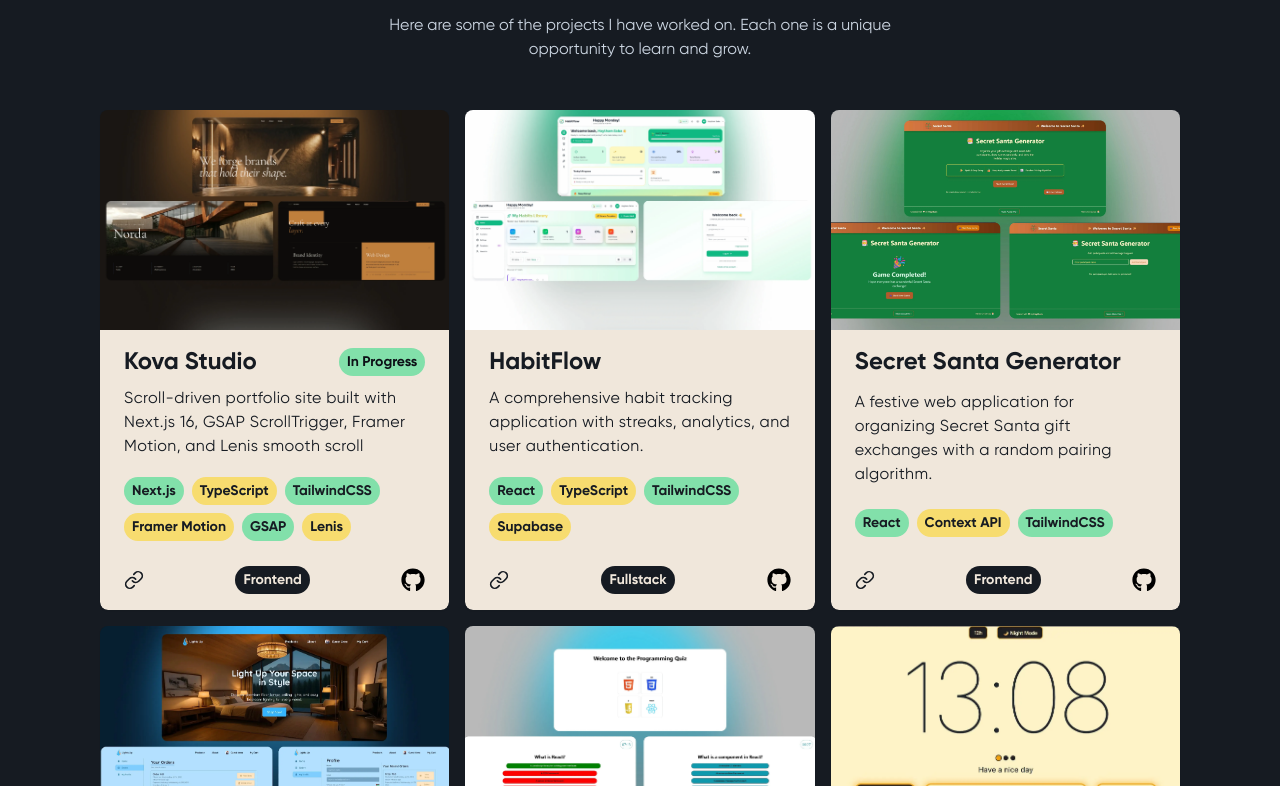
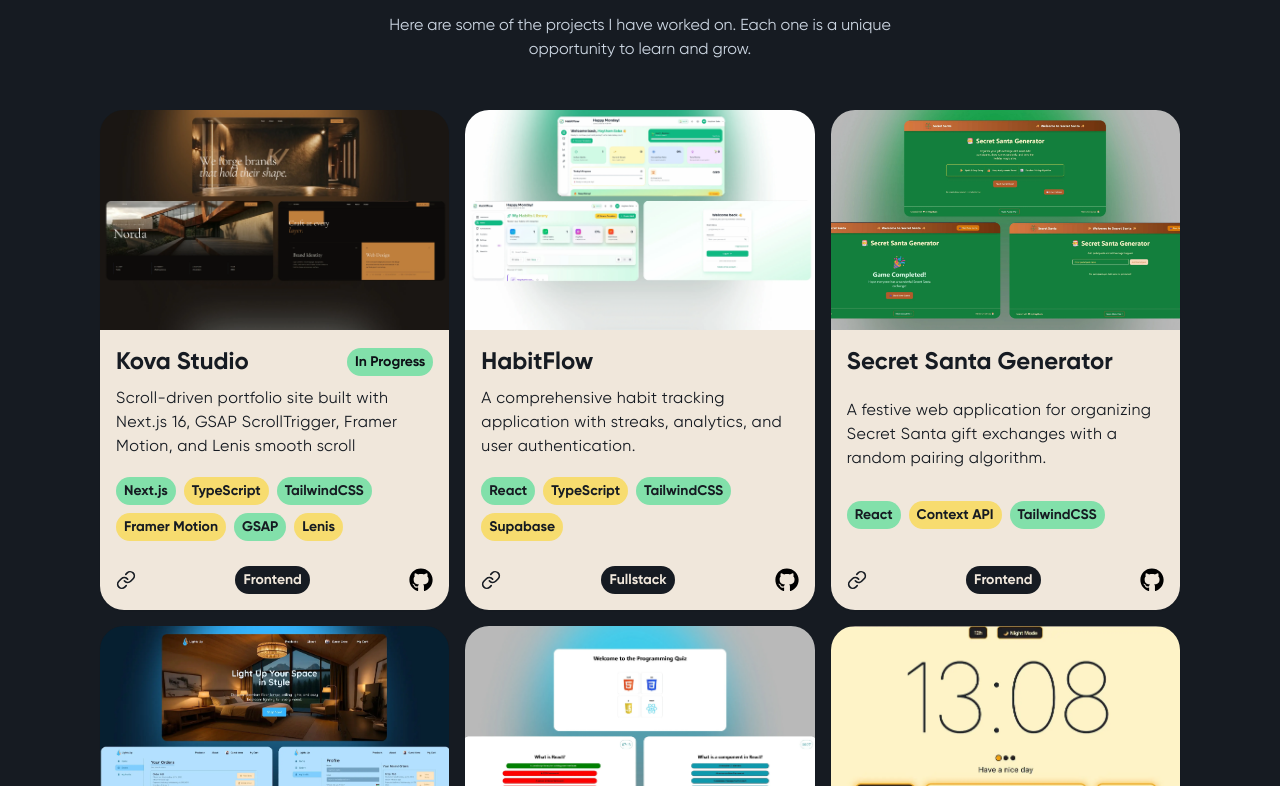
Before and after one commit to HaythamSaba/reactPortfolio, a React (Vite) app: page / in a window 1280 px wide. Shown: the part 1754-2540 px from the top of the page. Built offline with nearby package versions, Linux system fonts and the light colour scheme; a web font is replaced by a local one.

Commit message:
redesign project card component

```diff
--- a/src/components/ui/ProjectCard.jsx
+++ b/src/components/ui/ProjectCard.jsx
@@ -15,7 +15,7 @@ function ProjectCard({ project }) {
     <motion.div
       key={project.title}
       variants={cardVariants}
-      className="group bg-darkBackground rounded-lg overflow-hidden relative z-0 shadow-sm"
+      className="group bg-darkBackground rounded-3xl overflow-hidden relative z-0 shadow-sm"
     >
       {/* Image */}
       <div className="overflow-hidden">
@@ -27,7 +27,7 @@ function ProjectCard({ project }) {
       </div>
 
       {/* Card Body */}
-      <div className="flex flex-col px-6 py-4 gap-2 bg-background rounded-b-lg min-h-[280px] justify-between">
+      <div className="flex flex-col p-4 gap-2 bg-background rounded-b-lg min-h-[280px] justify-between">
         <div className="flex justify-between items-center">
           <h3 className="text-darkBackground">{project.title}</h3>
           {project.progress && (
```
